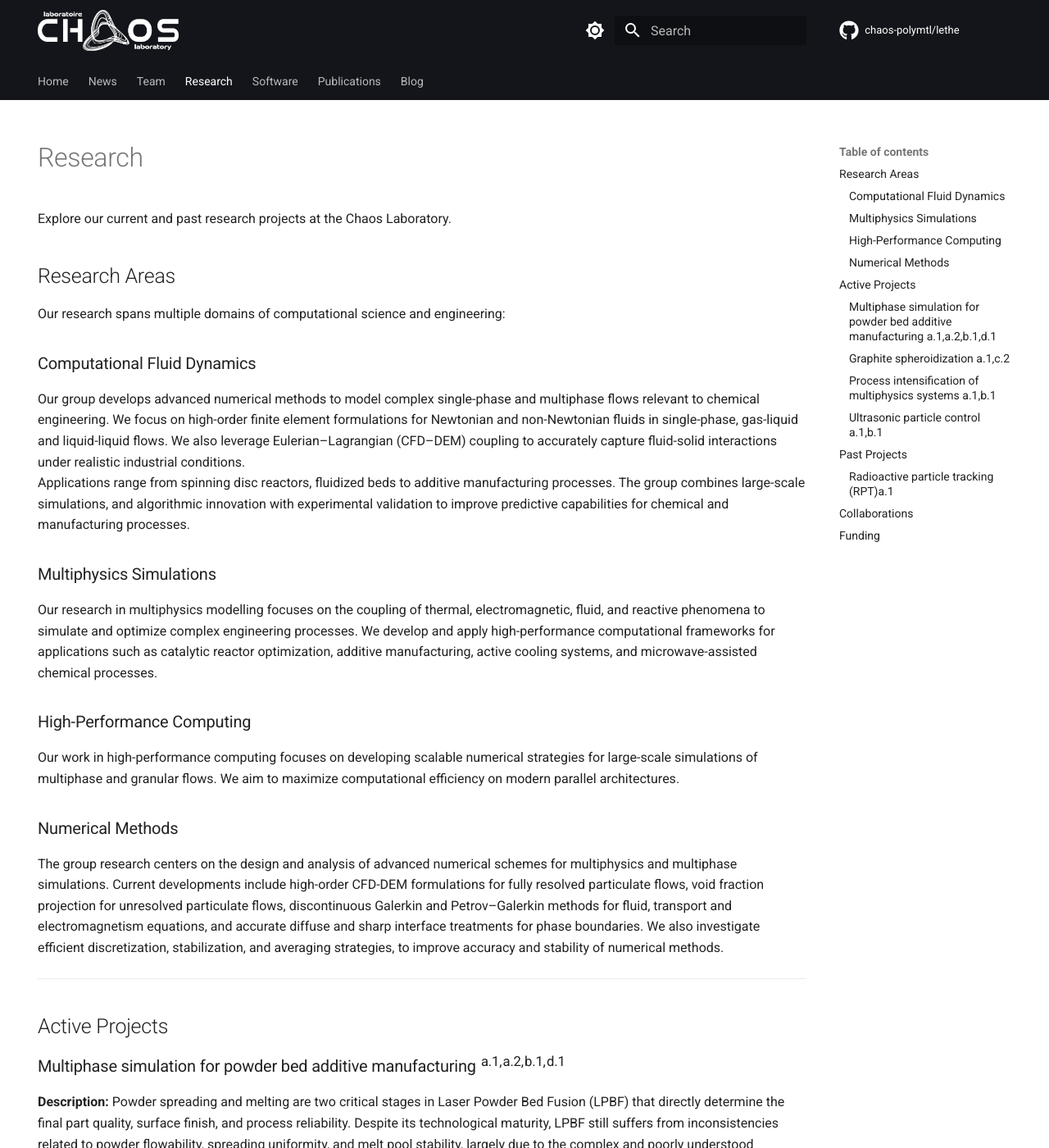
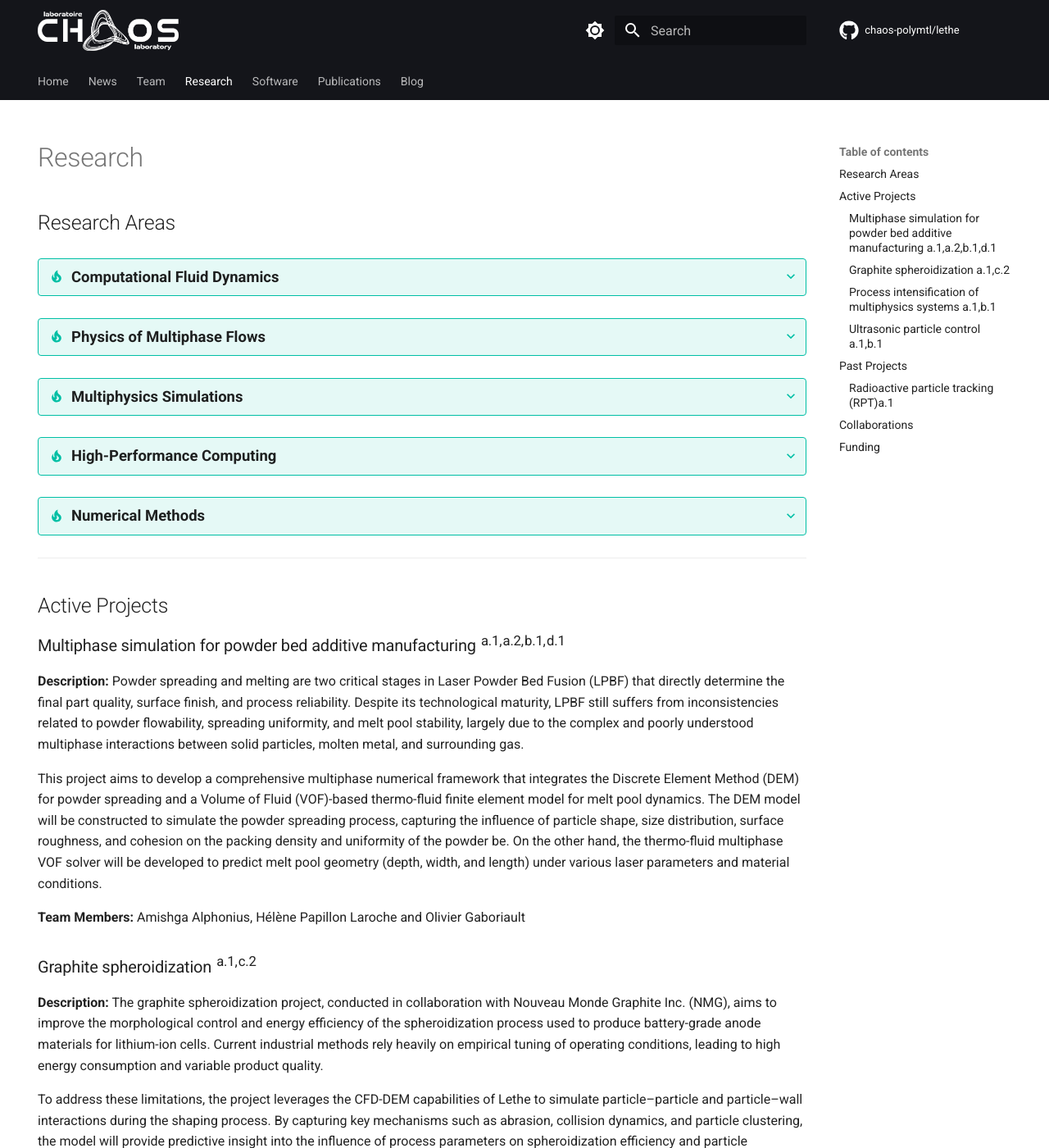
Before and after one commit to chaos-polymtl/chaos-lab, an MkDocs documentation site: the page built from docs/research.md, in a window 1280 px wide and 1400 px high. Shown: the whole window at 82% size. Built offline with MkDocs 1.6.1 and Material for MkDocs 9.7.7, drawn with Linux system fonts in a browser that asks for light colours; comment, search, counter and statistics services are not loaded.

Commit message:
Improve the research section to have collapsible icon

```diff
--- a/docs/css/extra.css
+++ b/docs/css/extra.css
@@ -41,6 +41,28 @@
     width: 100%;
     order: 99;
   }
+}
+
+/* ---------------------------------------------------------------
+   ADDITIONAL CUSTOMIZATIONS FOR THE TIP BOXES
+---------------------------------------------------------------- */
+
+.md-typeset details.tip > summary::after,
+.md-typeset details.tip[open] > summary::after {
+  transform: rotate(90deg) !important;
+  transition: none !important;
+}
+
+/* Increase font size inside ??? tip blocks */
+.md-typeset details.tip {
+  font-size: 1.05em;     /* slightly larger text */
+  line-height: 1.55;     /* optional: improve readability */
+}
+
+/* Optionally make the summary (header) slightly larger too */
+.md-typeset details.tip > summary {
+  font-size: 1.1em;
+  font-weight: 600;      /* makes the title a bit bolder */
 }
 
 /* ---------------------------------------------------------------
--- a/docs/research.md
+++ b/docs/research.md
@@ -5,35 +5,38 @@ hide:
 
 # Research
 
-Explore our current and past research projects at the Chaos Laboratory.
-
 ## Research Areas
 
-Our research spans multiple domains of computational science and engineering:
+??? tip "Computational Fluid Dynamics"
+    Our group simulates single-phase and multiphase flows relevant to chemical engineering. We focus on high-order finite element formulations for Newtonian and non-Newtonian fluids in single-phase, gas-liquid and liquid-liquid flows. We specialize in implicit LES for turbulent flows. We leverage Eulerian–Lagrangian (CFD–DEM) coupling to accurately capture fluid-solid interactions under realistic industrial conditions.  Applications range from spinning disc reactors, fluidized beds to additive manufacturing processes. The group combines large-scale simulations, and algorithmic innovation with experimental validation to improve predictive capabilities for chemical and manufacturing processes.
 
-### Computational Fluid Dynamics
+??? tip "Physics of Multiphase Flows"
+    <div style="display:flex;align-items:center;gap:1rem;">
+      <img src="../assets/logo_research_topics/particles.svg" alt="Multiphase icon" style="float:right;height:90px;margin-left:1em;margin-bottom:0.5em;">
+      <div>
+        We leverage simulation and experiments to shed light on the physics of multiphase flows (both fluid–fluid and particle-laden flows).
+        This knowledge is leveraged to assist in the design or optimization of unit operations or manufacturing processes that contain these types of flows.
+      </div>
+    </div>
 
-<!--*Research in computational fluid dynamics methodologies and applications will be described here.* -->
+??? tip "Multiphysics Simulations"
+    <div style="display:flex;align-items:center;gap:1rem;">
+      <img src="../assets/logo_research_topics/multiphysics.svg" alt="Multiphase icon" style="float:right;height:90px;margin-left:1em;margin-bottom:0.5em;">
+      <div>
+        Our research in multiphysics modelling focuses on the coupling of thermal, electromagnetic, fluid, and reactive phenomena to simulate and optimize complex engineering processes. We develop and apply high-performance computational frameworks for applications such as catalytic reactor optimization, additive manufacturing, active cooling systems, and microwave-assisted chemical processes
+      </div>
+    </div>
 
-Our group develops advanced numerical methods to model complex single-phase and multiphase flows relevant to chemical engineering. We focus on high-order finite element formulations for Newtonian and non-Newtonian fluids in single-phase, gas-liquid and liquid-liquid flows. We also leverage Eulerian–Lagrangian (CFD–DEM) coupling to accurately capture fluid-solid interactions under realistic industrial conditions.
-Applications range from spinning disc reactors, fluidized beds to additive manufacturing processes. The group combines large-scale simulations, and algorithmic innovation with experimental validation to improve predictive capabilities for chemical and manufacturing processes.
+??? tip "High-Performance Computing"
+    Our work in high-performance computing focuses on developing scalable numerical strategies for large-scale simulations of multiphase and granular flows. We aim to maximize computational efficiency on modern parallel architectures.
 
-### Multiphysics Simulations
-
-<!--*Information about our multiphysics simulation research will be added here.*-->
-
-Our research in multiphysics modelling focuses on the coupling of thermal, electromagnetic, fluid, and reactive phenomena to simulate and optimize complex engineering processes. We develop and apply high-performance computational frameworks for applications such as catalytic reactor optimization, additive manufacturing, active cooling systems, and microwave-assisted chemical processes.
-
-### High-Performance Computing
-
-<!--*Details about our work in parallel computing and HPC optimization will be added here.*-->
-
-Our work in high-performance computing focuses on developing scalable numerical strategies for large-scale simulations of multiphase and granular flows. We aim to maximize computational efficiency on modern parallel architectures.
-
-### Numerical Methods
-
-<!--*Research on advanced numerical methods and algorithms will be described here.*-->
-The group research centers on the design and analysis of advanced numerical schemes for multiphysics and multiphase simulations. Current developments include high-order CFD-DEM formulations for fully resolved particulate flows, void fraction projection for unresolved particulate flows, discontinuous Galerkin and Petrov–Galerkin methods for fluid, transport and electromagnetism equations, and accurate diffuse and sharp interface treatments for phase boundaries. We also investigate efficient discretization, stabilization, and averaging strategies, to improve accuracy and stability of numerical methods.
+??? tip "Numerical Methods"
+    <div style="display:flex;align-items:center;gap:1rem;">
+      <img src="../assets/logo_research_topics/numerical_methods.svg" alt="Multiphase icon" style="float:right;height:90px;margin-left:1em;margin-bottom:0.5em;">
+      <div>
+        Our research centers on the design and implementatino of advanced numerical schemes for multiphysics and multiphase simulations. Current developments include high-order CFD-DEM formulations for particle-laden flows, discontinuous Galerkin and Petrov–Galerkin methods for fluid, transport and electromagnetism equations, and accurate diffuse and sharp interface treatments for multiphase flows. We also investigate efficient discretization and stabilization strategies, to improve accuracy and stability of numerical methods.
+      </div>
+    </div>
 
 
 ---
```
Also changed, not shown: docs/assets/logo_research_topics/multiphysics.svg (added), docs/assets/logo_research_topics/numerical_methods.svg (added), docs/assets/logo_research_topics/particles.svg (added).
